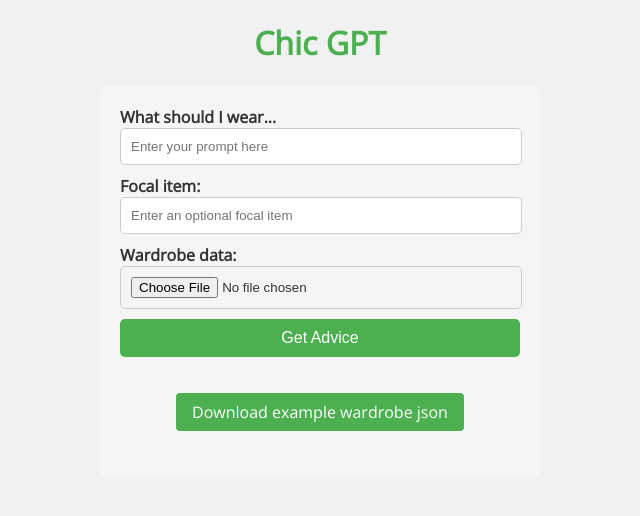
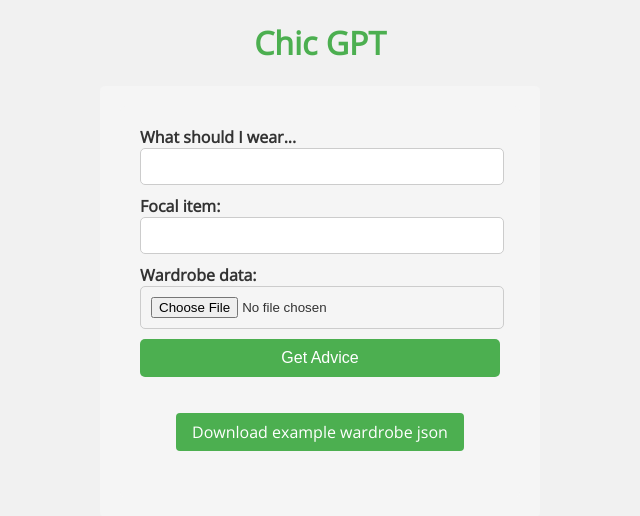
Before and after one commit to djlafferty7/chicGPT, a Flask app: page / in a window 1280 px wide. Shown: the top 516 px of the page, without its empty margins (320-960 px from the left). Run offline with Flask 3, Linux system fonts and the light colour scheme.

Commit message:
migrated to wtforms

```diff
--- a/cloudbuild.yaml
+++ b/cloudbuild.yaml
@@ -5,6 +5,7 @@ steps:
       - '-c'
       - |
         touch .env
+        echo "SECRET_KEY=$_SECRET_KEY" > .env
         echo "API_KEY=$_API_KEY" > .env
         gcloud app deploy
 timeout: '1600s'
--- a/config.py
+++ b/config.py
@@ -5,4 +5,5 @@ import os
 load_dotenv(".env")
 
 # Access the secret API key from the environment
+secret_key = os.getenv("SECRET_KEY")
 api_key = os.getenv("API_KEY")
--- a/main.py
+++ b/main.py
@@ -1,21 +1,24 @@
-from flask import Flask, render_template, request
+from flask import Flask, render_template
 
+from config import secret_key
+from scripts.forms import MyForm
 from scripts.chicgpt import get_advice
 
 app = Flask(__name__)
-
+app.secret_key = secret_key
 
 @app.route('/', methods=['GET', 'POST'])
 def index():
-    if request.method == 'POST':
-        user_input = request.form.get('user_input')
-        item = request.form.get('item')
-        json_file = request.files['json_file']
+    form = MyForm()
+    if form.validate_on_submit():
+        user_input = form.user_input.data
+        item = form.item.data
+        json_file = form.json_file.data
         message = get_advice(user_input, item, json_file)
         formatted_message = message.replace('\n', '<br>')
         return render_template('result.html', message=formatted_message)
     else:
-        return render_template('index.html')
+        return render_template('index.html', form=form)
 
 
 if __name__ == '__main__':
--- a/requirements.txt
+++ b/requirements.txt
@@ -1,3 +1,5 @@
 python-dotenv==1.0.0
 flask==2.3.2
+Flask-WTF==1.1.1
+WTForms==3.0.1
 openai==0.27.8
--- /dev/null
+++ b/scripts/forms.py
@@ -0,0 +1,8 @@
+from flask_wtf import FlaskForm
+from wtforms import StringField, FileField
+from wtforms.validators import InputRequired
+
+class MyForm(FlaskForm):
+    user_input = StringField('What should I wear...', validators=[InputRequired()], render_kw={"class": "form-input"})
+    item = StringField('Focal item:', render_kw={"class": "form-input"})
+    json_file = FileField('Wardrobe data:', render_kw={"class": "form-input"})
--- a/templates/index.html
+++ b/templates/index.html
@@ -3,16 +3,17 @@
 {% block body %}
 
 <div class="form-container">
+    <div class="form-container">
         <form method="POST" action="/" enctype="multipart/form-data">
-        <label class="form-label" for="user_input">What should I wear...</label>
-        <input class="form-input" type="text" name="user_input" id="user_input" placeholder="Enter your prompt here"
-               required>
+            {{ form.csrf_token }}
+            <label class="form-label">What should I wear...</label>
+            {{ form.user_input(class="form-input") }}
             <br>
-        <label class="form-label" for="item">Focal item:</label>
-        <input class="form-input" type="text" name="item" id="item" placeholder="Enter an optional focal item">
+            <label class="form-label">Focal item:</label>
+            {{ form.item(class="form-input") }}
             <br>
-        <label class="form-label" for="json_file">Wardrobe data:</label>
-        <input class="form-input" type="file" name="json_file" id="json_file" accept=".json">
+            <label class="form-label">Wardrobe data:</label>
+            {{ form.json_file(class="form-input") }}
             <br>
             <input class="form-submit" type="submit" value="Get Advice">
         </form>
@@ -21,5 +22,6 @@
                 example wardrobe json</a>
         </div>
     </div>
+</div>
 
 {% endblock %}
```
Lines whose indentation alone changed are shown as unchanged.
